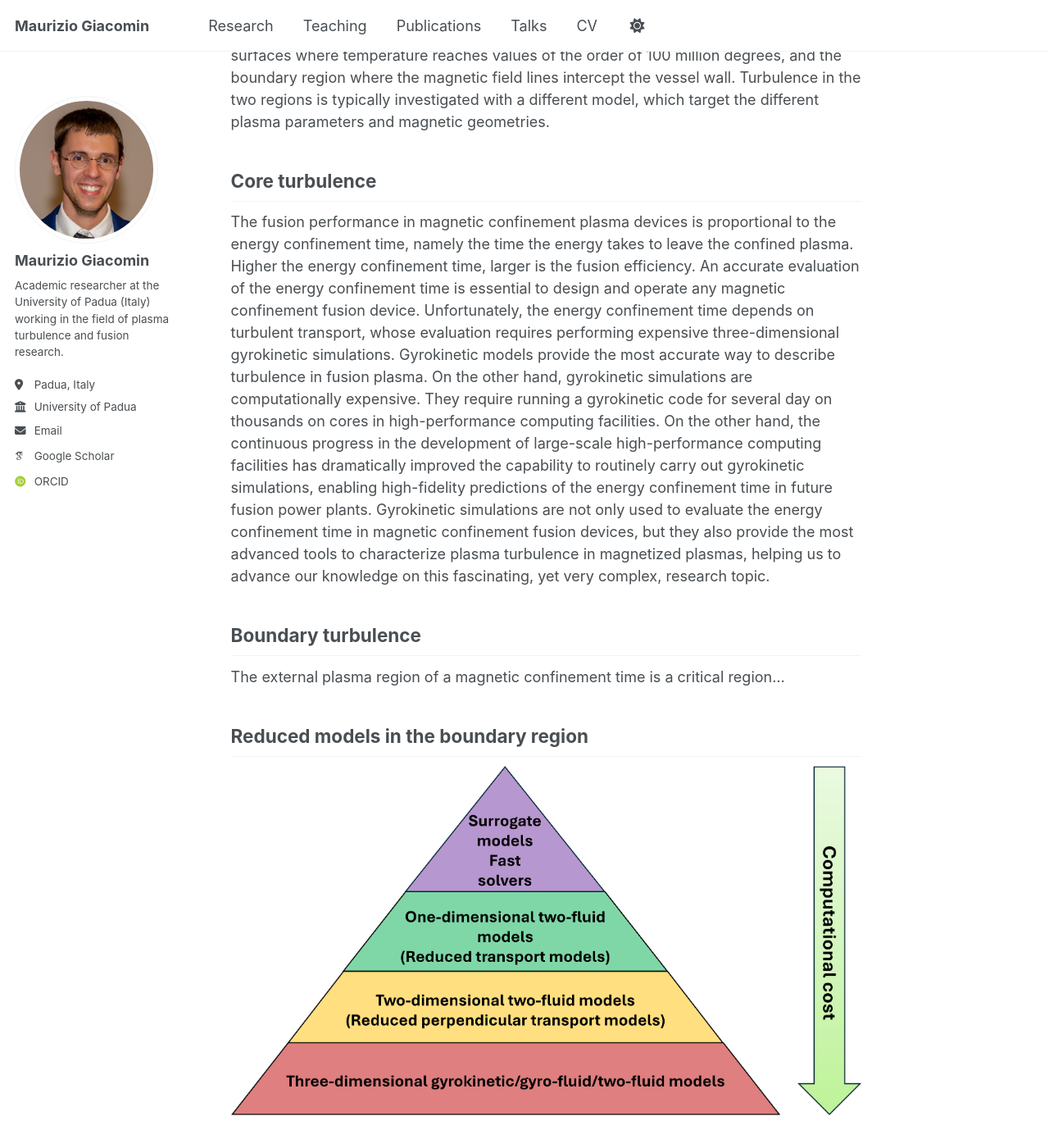
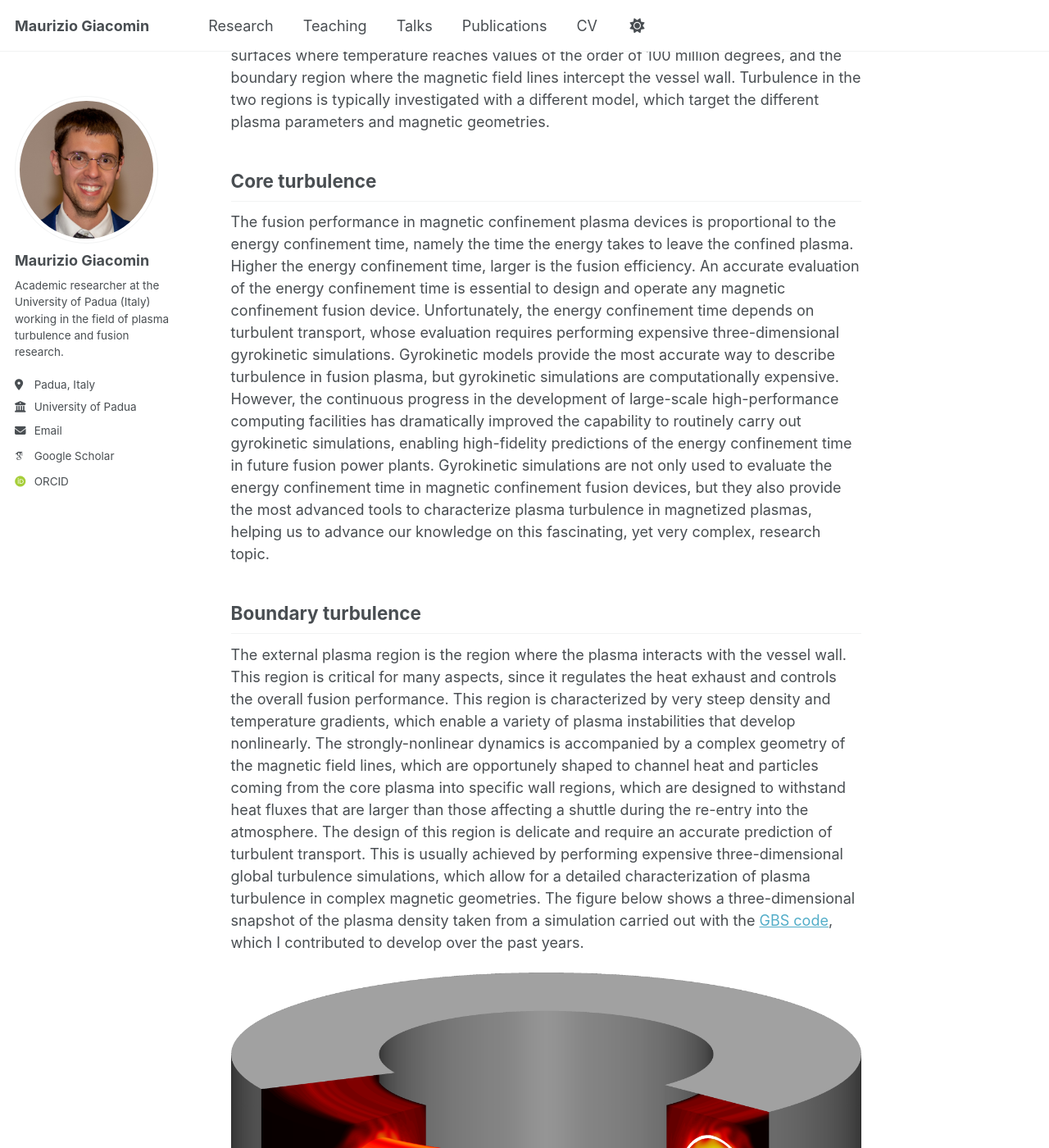
Before and after one commit to mgiacomin/mgiacomin.github.io, a Jekyll site: the page built from _pages/research.md, in a window 1280 px wide and 1400 px high, scrolled down 462 px. Shown: the whole window at 82% size. Built offline with Jekyll 4.4.1, drawn with Linux system fonts in a browser that asks for light colours; some web fonts are replaced; a script that is not in the unit is left out; some of the changed text lies outside the part shown.

Commit message:
Complete the research page

```diff
--- a/_data/navigation.yml
+++ b/_data/navigation.yml
@@ -14,12 +14,13 @@
   - title: "Teaching"
     url: /teaching/
 
-  - title: "Publications"
-    url: /publications/
+
 
   - title: "Talks"
     url: /talks/
 
+  - title: "Publications"
+    url: /publications/
   # - title: "Portfolio"
   #   url: /portfolio/
 
--- a/_pages/research.md
+++ b/_pages/research.md
@@ -12,13 +12,18 @@
 
 ## Core turbulence
 
-The fusion performance in magnetic confinement plasma devices is proportional to the energy confinement time, namely the time the energy takes to leave the confined plasma. Higher the energy confinement time, larger is the fusion efficiency. An accurate evaluation of the energy confinement time is essential to design and operate any magnetic confinement fusion device. Unfortunately, the energy confinement time depends on turbulent transport, whose evaluation requires performing expensive three-dimensional gyrokinetic simulations. Gyrokinetic models provide the most accurate way to describe turbulence in fusion plasma. On the other hand, gyrokinetic simulations are computationally expensive. They require running a gyrokinetic code for several day on thousands on cores in high-performance computing facilities. On the other hand, the continuous progress in the development of large-scale high-performance computing facilities has dramatically improved the capability to routinely carry out gyrokinetic simulations, enabling high-fidelity predictions of the energy confinement time in future fusion power plants. Gyrokinetic simulations are not only used to evaluate the energy confinement time in magnetic confinement fusion devices, but they also provide the most advanced tools to characterize plasma turbulence in magnetized plasmas, helping us to advance our knowledge on this fascinating, yet very complex, research topic.
-
+The fusion performance in magnetic confinement plasma devices is proportional to the energy confinement time, namely the time the energy takes to leave the confined plasma. Higher the energy confinement time, larger is the fusion efficiency. An accurate evaluation of the energy confinement time is essential to design and operate any magnetic confinement fusion device. Unfortunately, the energy confinement time depends on turbulent transport, whose evaluation requires performing expensive three-dimensional gyrokinetic simulations. Gyrokinetic models provide the most accurate way to describe turbulence in fusion plasma, but gyrokinetic simulations are computationally expensive. However, the continuous progress in the development of large-scale high-performance computing facilities has dramatically improved the capability to routinely carry out gyrokinetic simulations, enabling high-fidelity predictions of the energy confinement time in future fusion power plants. Gyrokinetic simulations are not only used to evaluate the energy confinement time in magnetic confinement fusion devices, but they also provide the most advanced tools to characterize plasma turbulence in magnetized plasmas, helping us to advance our knowledge on this fascinating, yet very complex, research topic.
 
 ## Boundary turbulence
 
-The external plasma region of a magnetic confinement time is a critical region…
+The external plasma region is the region where the plasma interacts with the vessel wall. This region is critical for many aspects, since it regulates the heat exhaust and controls the overall fusion performance. This region is characterized by very steep density and temperature gradients, which enable a variety of plasma instabilities that develop nonlinearly. The strongly-nonlinear dynamics is accompanied by a complex geometry of the magnetic field lines, which are opportunely shaped to channel heat and particles coming from the core plasma into specific wall regions, which are designed to withstand heat fluxes that are larger than those affecting a shuttle during the re-entry into the atmosphere. The design of this region is delicate and require an accurate prediction of turbulent transport. This is usually achieved by performing expensive three-dimensional global turbulence simulations, which allow for a detailed characterization of plasma turbulence in complex magnetic geometries. The figure below shows a three-dimensional snapshot of the plasma density taken from a simulation carried out with the [GBS code](https://gbs.epfl.ch/), which I contributed to develop over the past years.
+
+<img src='/images/GBS.png'>
 
 ## Reduced models in the boundary region
 
+Three-dimensional simulations provide plenty of details but are terribly expensive! They are commonly run on thousands of CPUs for months. The design of a magnetic confinement fusion device requires probing a large parameter space to find an optimal operating point, which is a compromise among many constraints. Performing turbulence simulations for every possible operating point is practically impossible. For this reason, reduced physical models are used as a proxy of more sophisticate (high-fidelity) three-dimensional fluid or gyrokinetic models. The figure below shows a hierarchy of models, starting from the base of the pyramid with models of highest fidelity (but also more expensive!) to lower fidelity models towards the top.
+
 <img src='/images/RM.png'>
+
+It is essential to develop reduced models that are as accurate as possible. Larger uncertainties on the prediction of turbulent transport in the external plasma region translate into a higher cost of the magnetic confinement fusion device. The European Commission, through EURATOM-Horizon Europe, has funded a 600 k project on developing reduced transport models in the external plasma region. I am pleased to be the Principal Investigator of this project, which involves three European research institutes, *Consorzio RFX* (Italy), the *Dutch Institute for Fundamental Energy Research* (the Netherlands) and the *Swiss Plasma Center – EPFL* (Switzerland).
```
Also changed, not shown: _pages/cv.md (+1 -1 lines), images/GBS.png (added).
